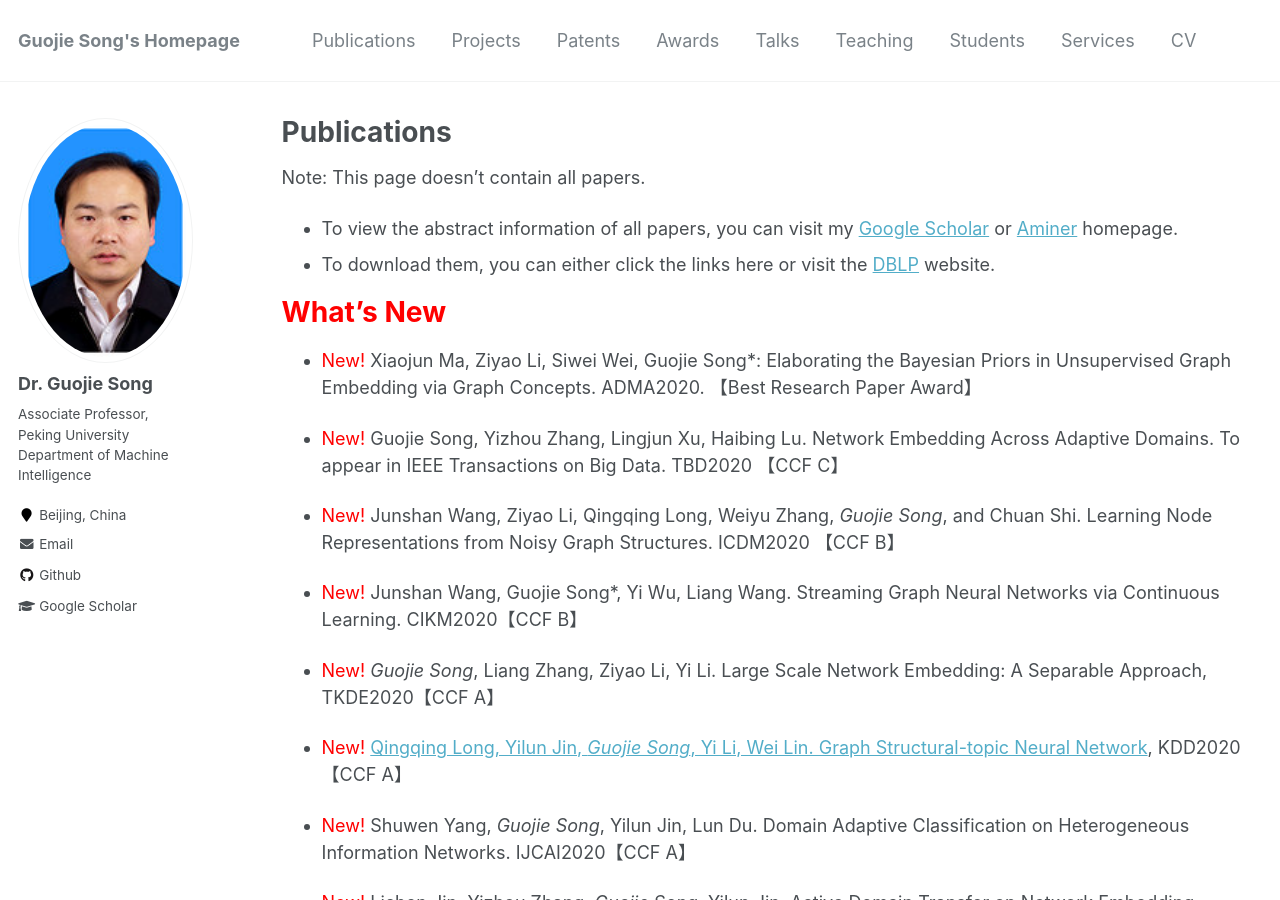
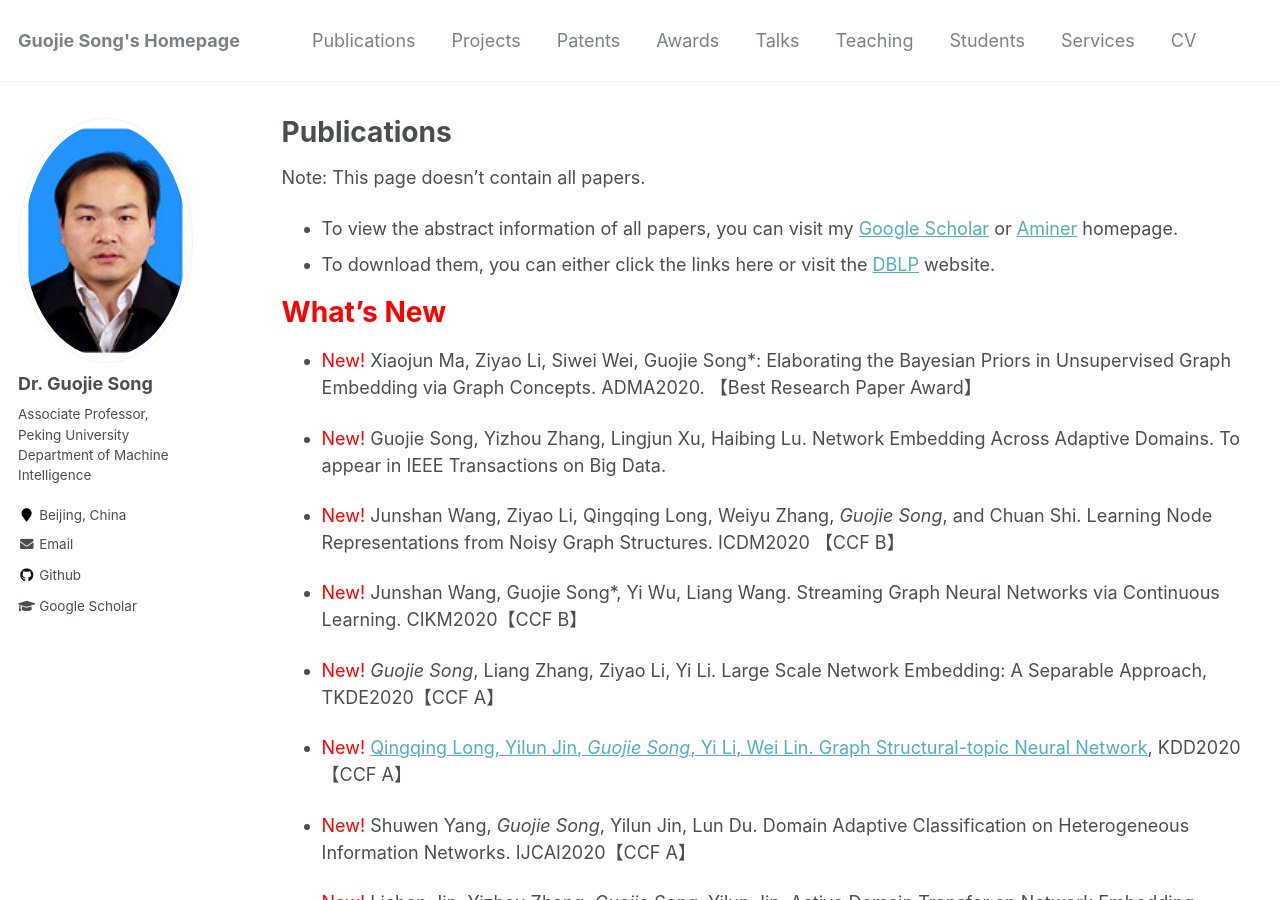
Before and after one commit to gjsong-pku/gjsong-pku.github.io, a Jekyll site: the page built from _pages/publications.md, in a window 1280 px wide and 900 px high. Built offline with Jekyll 4.4.1, drawn with Linux system fonts in a browser that asks for light colours.

Commit message:
Update publications.md

```diff
--- a/_pages/publications.md
+++ b/_pages/publications.md
@@ -14,7 +14,7 @@ Note: This page doesn't contain all papers.
 
 - <span style="color:red">New!</span> Xiaojun Ma, Ziyao Li, Siwei Wei, Guojie Song*: Elaborating the Bayesian Priors in Unsupervised Graph Embedding via Graph Concepts. ADMA2020. 【Best Research Paper Award】
 
-- <span style="color:red">New!</span> Guojie Song, Yizhou Zhang, Lingjun Xu, Haibing Lu. Network Embedding Across Adaptive Domains. To appear in IEEE Transactions on Big Data. TBD2020 【CCF C】
+- <span style="color:red">New!</span> Guojie Song, Yizhou Zhang, Lingjun Xu, Haibing Lu. Network Embedding Across Adaptive Domains. To appear in IEEE Transactions on Big Data.
 
 - <span style="color:red">New!</span> Junshan Wang, Ziyao Li, Qingqing Long, Weiyu Zhang, *Guojie Song*, and Chuan Shi. Learning Node Representations from Noisy Graph Structures.  ICDM2020 【CCF B】
 
```
